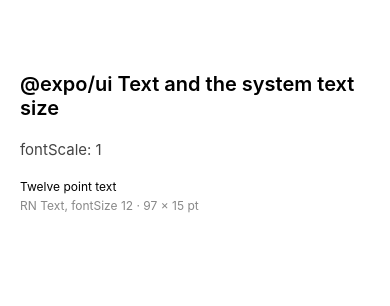
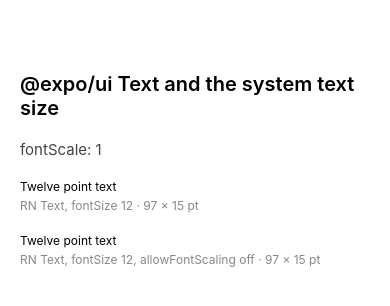
Before and after one commit to dileepapeiris/expo-ui-text-font-size-dynamic-type-repro, a React Native app: screen / in a window 390 px wide. Shown: the top 306 px of the page. Built offline with nearby package versions, Linux system fonts and the light colour scheme.

Commit message:
Add the React Native row with allowFontScaling off

```diff
--- a/App.tsx
+++ b/App.tsx
@@ -42,6 +42,12 @@ export default function App() {
         <Measured label="RN Text, fontSize 12">
           <Text style={styles.twelve}>{SAMPLE}</Text>
         </Measured>
+
+        <Measured label="RN Text, fontSize 12, allowFontScaling off">
+          <Text style={styles.twelve} allowFontScaling={false}>
+            {SAMPLE}
+          </Text>
+        </Measured>
       </ScrollView>
     </View>
   );
```
